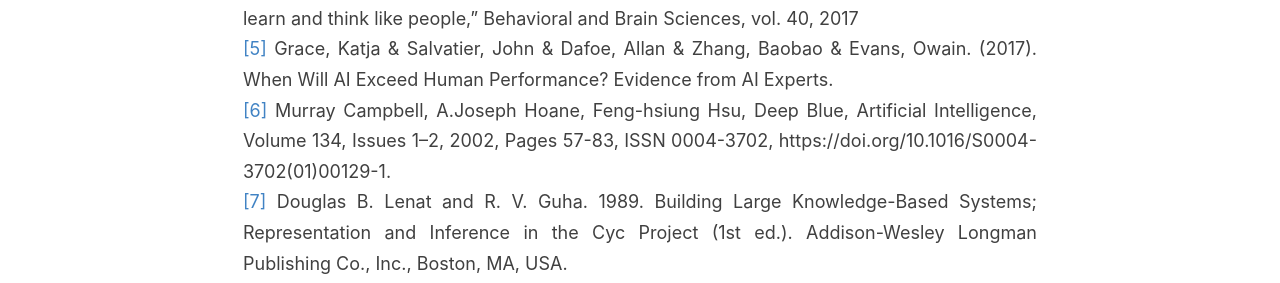
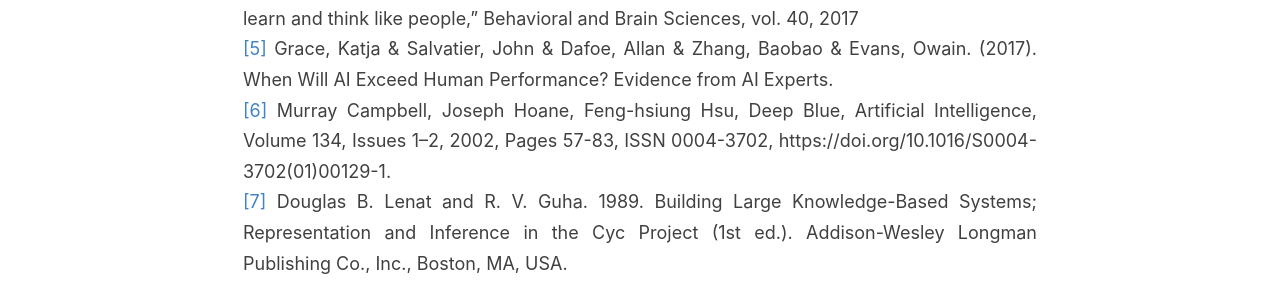
Before and after one commit to anaramirli/anaramirli.github.io, a Jekyll site: the page built from _posts/2019-10-26-the-role-of-ai-in-future.md, in a window 1280 px wide and 900 px high, scrolled down 3960 px. Shown: the part 160-443 px from the top of the window. Built offline with Jekyll 4.4.1, drawn with Linux system fonts in a browser that asks for light colours; comment, search, counter and statistics services are not loaded.

```diff
--- a/_posts/2019-10-26-the-role-of-ai-in-future.md
+++ b/_posts/2019-10-26-the-role-of-ai-in-future.md
@@ -32,7 +32,7 @@ The need for more profound and competent AI systems triggers fundamental changes
 <br><a name="3"> [3] </a> H. Cuayahuitl, S. Keizer, and O. Lemon, “Strategic dialogue management via deep reinforcement learning,” arXiv preprint arXiv:1511.08099, 2015
 <br><a name="4"> [4] </a> B. M. Lake, T. D. Ullman, J. B. Tenenbaum, and S. J. Gershman, “Building machines that learn and think like people,” Behavioral and Brain Sciences, vol. 40, 2017
 <br><a name="5"> [5] </a> Grace, Katja & Salvatier, John & Dafoe, Allan & Zhang, Baobao & Evans, Owain. (2017). When Will AI Exceed Human Performance? Evidence from AI Experts.
-<br><a name="6"> [6] </a> Murray Campbell, A.Joseph Hoane, Feng-hsiung Hsu, Deep Blue, Artificial Intelligence, Volume 134, Issues 1–2, 2002, Pages 57-83, ISSN 0004-3702, https://doi.org/10.1016/S0004-3702(01)00129-1.
+<br><a name="6"> [6] </a> Murray Campbell, Joseph Hoane, Feng-hsiung Hsu, Deep Blue, Artificial Intelligence, Volume 134, Issues 1–2, 2002, Pages 57-83, ISSN 0004-3702, https://doi.org/10.1016/S0004-3702(01)00129-1.
 <br><a name="7"> [7] </a> Douglas B. Lenat and R. V. Guha. 1989. Building Large Knowledge-Based Systems; Representation and Inference in the Cyc Project (1st ed.). Addison-Wesley Longman Publishing Co., Inc., Boston, MA, USA.
 <br><a name="8"> [8] </a> LeCun, Yann & Bengio, Y & Hinton, Geoffrey. (2015). Deep Learning. Nature. 521. 436-44. 10.1038/nature14539.
 <br><a name="9"> [9] </a> Goodfellow, I., Bengio, Y., & Courville, A. (2016). Deep learning.
```
